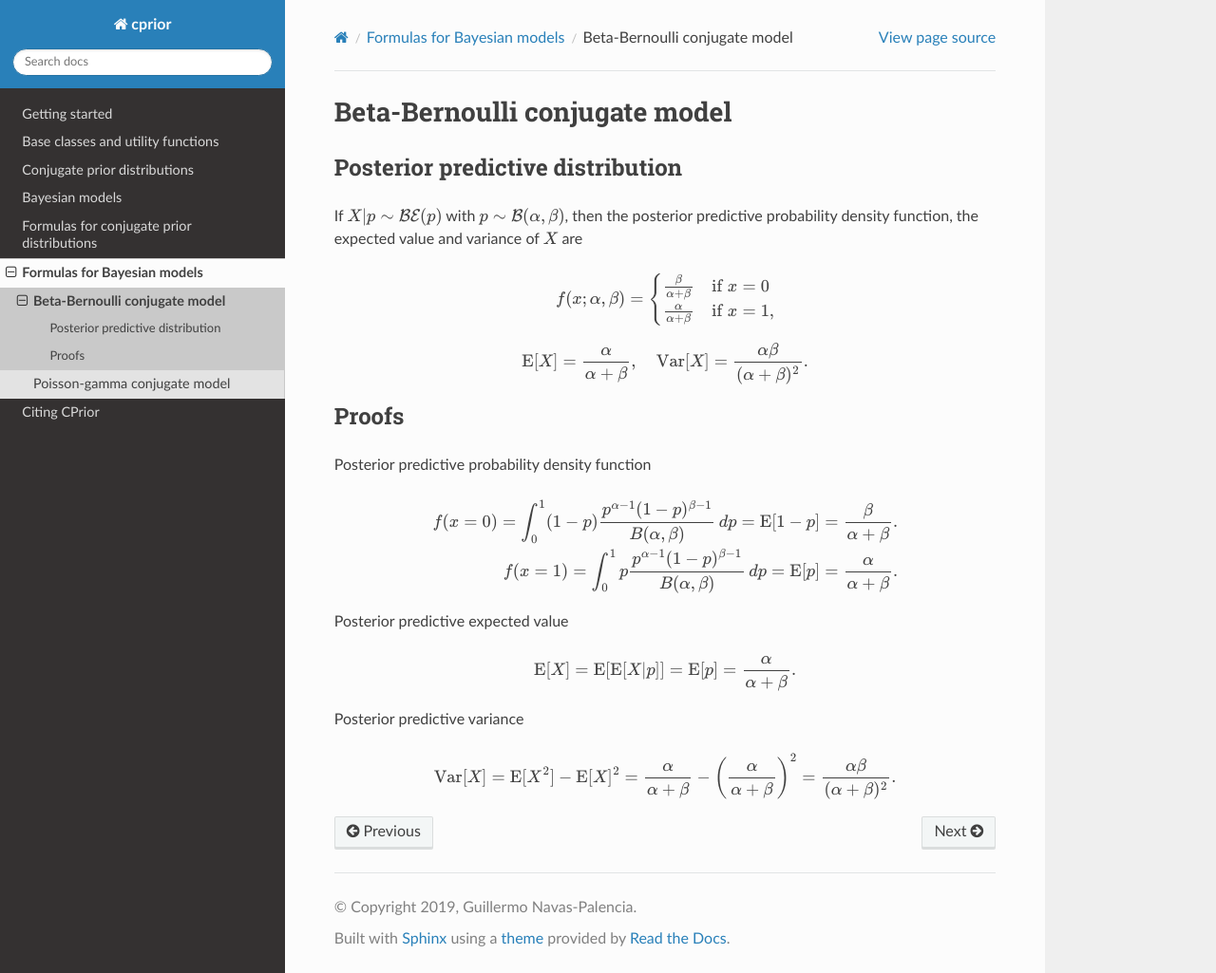
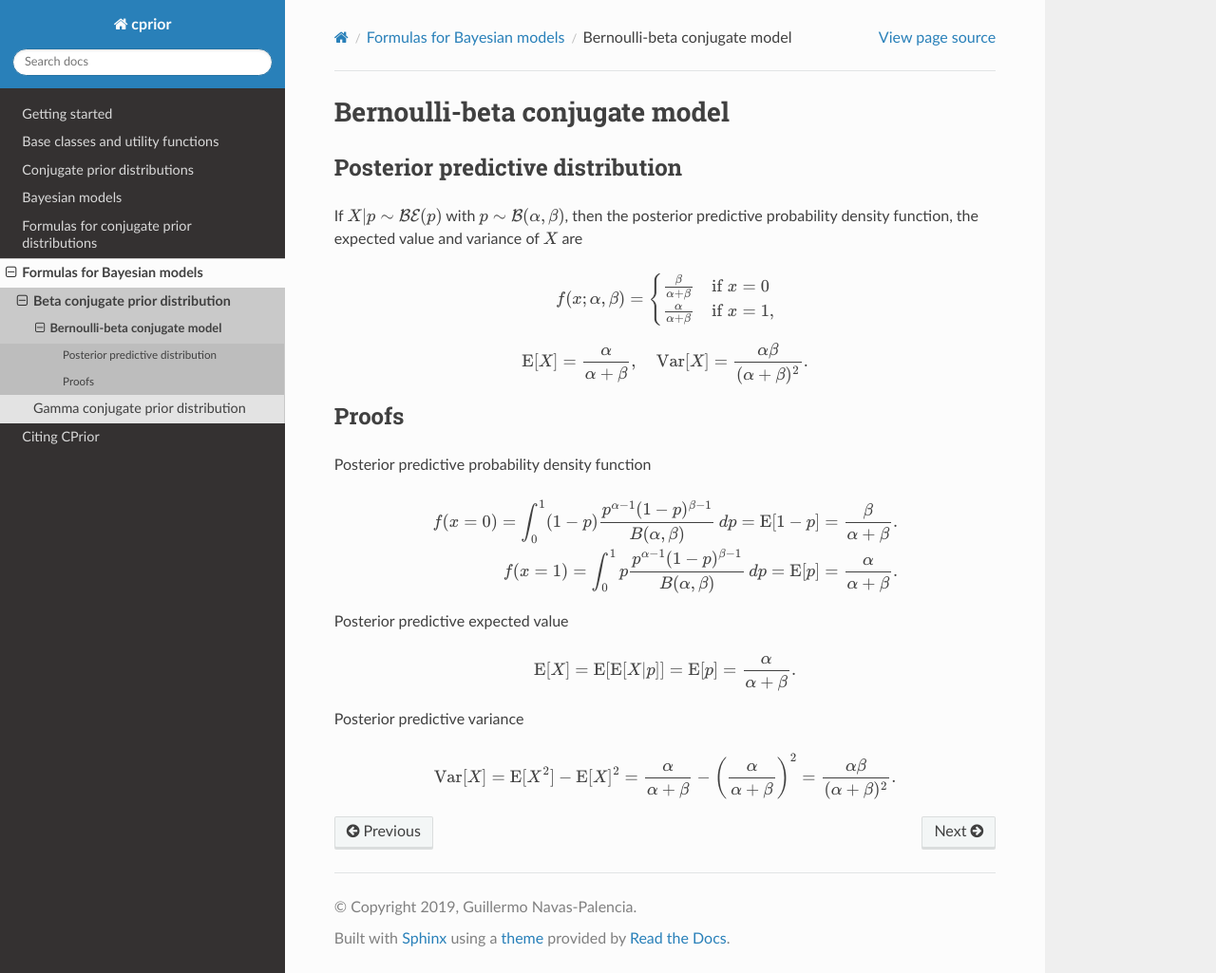
Before and after one commit to guillermo-navas-palencia/cprior, a Sphinx documentation site: the page built from doc/source/formulas_models_bernoulli.rst, in a window 1280 px wide and 1025 px high. Shown: the whole window at 95% size. Built offline with Sphinx 7.4.7 and the Read the Docs theme 2.0.0, drawn with Linux system fonts in a browser that asks for light colours; pages that are not in the unit, such as notebooks, are missing from menus.

Commit message:
Add header docs for bayesian models to classify by conjugate prior distribution

```diff
--- a/doc/source/formulas_models.rst
+++ b/doc/source/formulas_models.rst
@@ -1,8 +1,19 @@
 Formulas for Bayesian models
 ============================
+
+Beta conjugate prior distribution
+---------------------------------
 
 .. toctree::
    :maxdepth: 2
 
    formulas_models_bernoulli
+
+Gamma conjugate prior distribution
+----------------------------------
+
+.. toctree::
+   :maxdepth: 2
+
    formulas_models_poisson
+   formulas_models_exponential
--- a/doc/source/formulas_models_bernoulli.rst
+++ b/doc/source/formulas_models_bernoulli.rst
@@ -1,4 +1,4 @@
-Beta-Bernoulli conjugate model
+Bernoulli-beta conjugate model
 ==============================
 
 Posterior predictive distribution
--- a/doc/source/models.rst
+++ b/doc/source/models.rst
@@ -1,8 +1,19 @@
 Bayesian models
 ===============
+
+Beta conjugate prior distribution
+---------------------------------
 
 .. toctree::
 	:maxdepth: 2
 
 	models_bernoulli
-	models_poisson
+
+Gamma conjugate prior distribution
+----------------------------------
+
+.. toctree::
+   :maxdepth: 2
+
+   models_exponential
+   models_poisson
```
